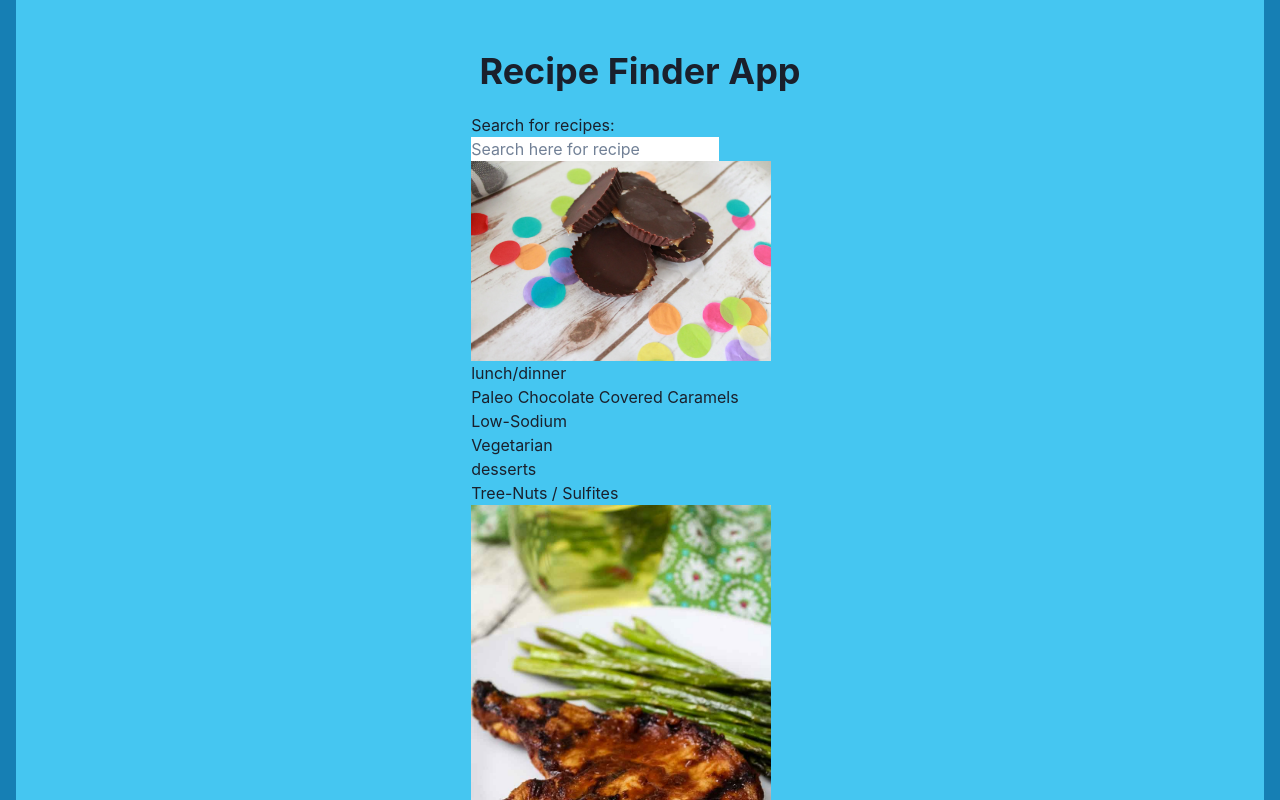
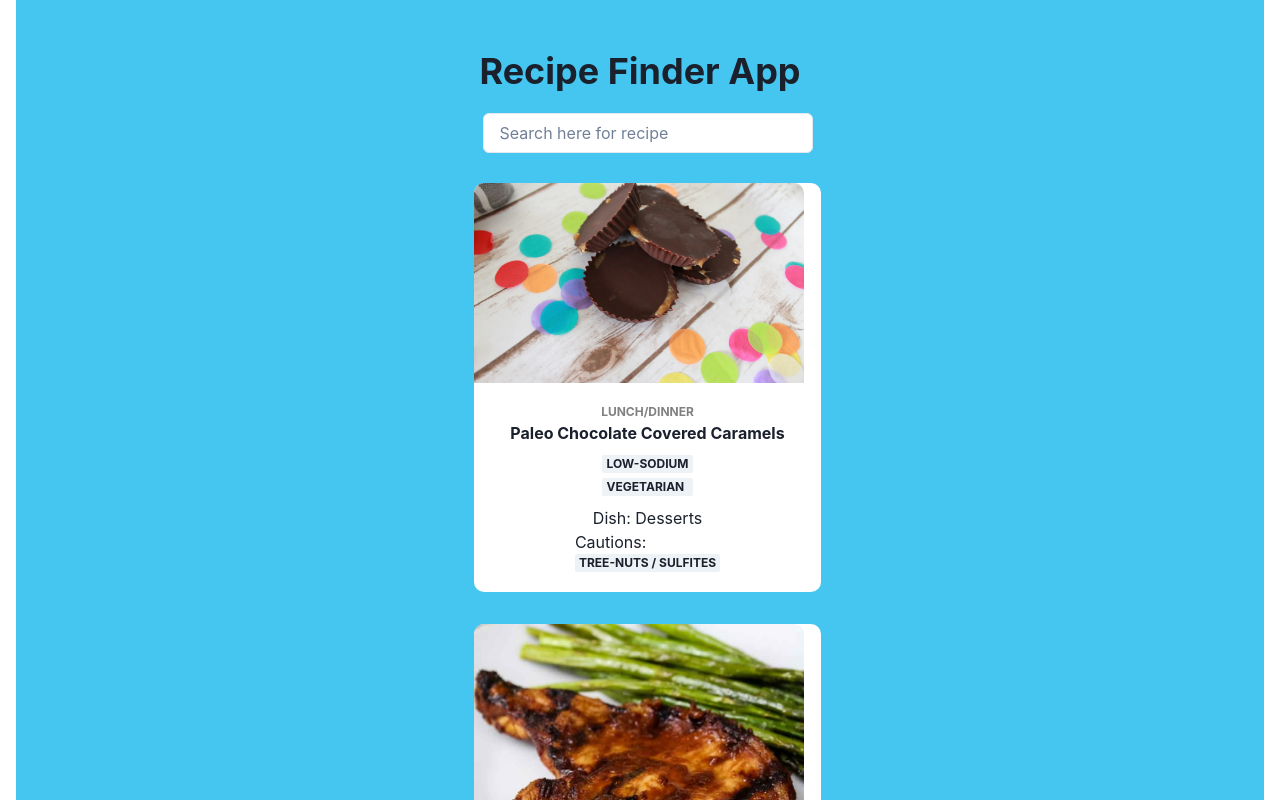
Before and after one commit to alexandrahendriks/REACT_Recipe_App, a React (Vite) app: page / in a window 1280 px wide. Shown: the top 800 px of the page. Built offline with nearby package versions, Linux system fonts and the light colour scheme.

Commit message:
added styling, class names and some javascript

```diff
--- a/src/components/DisplayRecipes.jsx
+++ b/src/components/DisplayRecipes.jsx
@@ -1,10 +1,12 @@
+import { Grid } from "@chakra-ui/react";
 import { DisplayRecipe } from "./UI/DisplayRecipe";
 
 export const DisplayRecipes = ({ recipes, onClick }) => {
   return (
-    <div className="recipes-grid">
+    <Grid className="recipes-grid" gap={3}>
       {recipes.map((recipe) => (
         <DisplayRecipe
+          className="one-recipe"
           key={recipe.recipe.url}
           id={recipe.recipe.url}
           recipe={recipe.recipe}
@@ -14,13 +16,15 @@ export const DisplayRecipes = ({ recipes, onClick }) => {
           dietLabels={recipe.recipe.dietLabels.join(" / ")}
           cautions={recipe.recipe.cautions.join(" / ")}
           mealType={recipe.recipe.mealType}
-          dishType={recipe.recipe.dishType}
+          dishType={recipe.recipe.dishType.map(
+            (a) => a.charAt(0).toUpperCase() + a.substr(1)
+          )}
           healthLabels={recipe.recipe.healthLabels
             .filter((label) => label === "Vegetarian" || label === "Vegan")
             .join(" / ")}
         />
       ))}
-    </div>
+    </Grid>
   );
 };
 
--- a/src/components/RecipeChoice.jsx
+++ b/src/components/RecipeChoice.jsx
@@ -19,6 +19,7 @@ export const RecipeChoice = ({ recipe, onClick }) => {
       padding="0px"
     >
       <Button
+        className="back-button"
         onClick={() => onClick()}
         variant="ghost"
         marginTop="15px"
@@ -45,14 +46,24 @@ export const RecipeChoice = ({ recipe, onClick }) => {
           flexDirection={"column"}
           alignItems="flex-start"
         >
-          <Badge>{recipe.mealType}</Badge>
-          <Heading fontSize={"16px"}>{recipe.label}</Heading>
-          <Text>Total cooking time: {recipe.totalTime} minutes</Text>
-          <Text>Servings: {recipe.yield}</Text>
-          <Heading fontSize={"12px"}>Ingerdients:</Heading>
-          <Container>
+          <Badge className="recipe-meal-type">{recipe.mealType}</Badge>
+          <Heading className="recipe-name" fontSize={"16px"}>
+            {recipe.label}
+          </Heading>
+          <Text className="cooking-time">
+            Total cooking time: {recipe.totalTime} minutes
+          </Text>
+          <Text className="servings">Servings: {recipe.yield}</Text>
+          <Heading className="ingerdients-title" fontSize={"12px"}>
+            Ingerdients:
+          </Heading>
+          <Container className="ingredients">
             {recipe.ingredientLines.map((item) => {
-              return <WrapItem key={item}>{item}</WrapItem>;
+              return (
+                <WrapItem className="ingredient" key={item}>
+                  {item}
+                </WrapItem>
+              );
             })}
           </Container>
         </Box>
@@ -62,26 +73,51 @@ export const RecipeChoice = ({ recipe, onClick }) => {
           flexDirection={"column"}
           overflow="hidden"
         >
-          <Heading fontSize={"12px"}>Health Labels:</Heading>
+          <Heading className="recipe-health-labels-title" fontSize={"12px"}>
+            Health Labels:
+          </Heading>
           <Container>
             {recipe.healthLabels.map((label) => {
-              return <Badge key={label}>{label}</Badge>;
+              return (
+                <Badge className="recipe-health-label" key={label}>
+                  {label}
+                </Badge>
+              );
             })}
           </Container>
-          <Heading fontSize={"12px"}>Diet:</Heading>
-          <Container display={"flex"} flexDirection="row" flexWrap={"wrap"}>
+          <Heading className="recipe-diet-title" fontSize={"12px"}>
+            Diet:
+          </Heading>
+          <Container
+            className="diet-title-labels"
+            display={"flex"}
+            flexDirection="row"
+            flexWrap={"wrap"}
+          >
             {recipe.dietLabels.map((label) => {
-              return <Badge key={label}>{label}</Badge>;
+              return (
+                <Badge className="diet-title-label" key={label}>
+                  {label}
+                </Badge>
+              );
             })}
           </Container>
 
-          <Heading fontSize={"12px"}>Cautions:</Heading>
-          <Container>
+          <Heading className="recipe-cautions" fontSize={"12px"}>
+            Cautions:
+          </Heading>
+          <Container className="recipe-cautions-labels">
             {recipe.cautions.map((label) => {
-              return <Badge key={label}>{label}</Badge>;
+              return (
+                <Badge className="recipe-cautions-label" key={label}>
+                  {label}
+                </Badge>
+              );
             })}
           </Container>
-          <Heading fontSize={"12px"}>Total nutrients:</Heading>
+          <Heading className="recipe-total-nutrients-title" fontSize={"12px"}>
+            Total nutrients:
+          </Heading>
           <div>
             {recipe.totalNutrients.ENERC_KCAL.label}:
             {Math.round(recipe.totalNutrients.ENERC_KCAL.quantity)}
--- a/src/components/SearchRecipe.jsx
+++ b/src/components/SearchRecipe.jsx
@@ -1,3 +1,4 @@
+import { Grid, Center } from "@chakra-ui/react";
 import { useState } from "react";
 import { DisplayRecipes } from "./DisplayRecipes";
 import { TextInput } from "./UI/TextInput";
@@ -20,14 +21,20 @@ export const SearchRecipe = ({ recipes, onClick }) => {
   };
 
   return (
-    <div>
-      <>
-        <label>Search for recipes:</label>
-        <TextInput onChange={handleChange} />
-        <DisplayRecipes onClick={onClick} recipes={matchedRecipes} />
-      </>
-    </div>
+    <>
+      <TextInput className="input-field" onChange={handleChange} />
+      <Grid
+        className="grid-continer-recipes"
+        gridTemplateColumns={"repeat(1, 1fr)"}
+        gridTemplateRows={"auto"}
+        marginLeft={"15px"}
+      >
+        <DisplayRecipes
+          className="displaying-all-recipes"
+          onClick={onClick}
+          recipes={matchedRecipes}
+        />
+      </Grid>
+    </>
   );
 };
-
-// Doesn't filter right away down to item
--- a/src/components/UI/Button.jsx
+++ b/src/components/UI/Button.jsx
@@ -1,7 +1,7 @@
 import { Button as CButton } from "@chakra-ui/react";
 export const Button = ({ onClick, ...props }) => {
   return (
-    <CButton colorScheme="teal" onClick={onClick} {...props}>
+    <CButton className="button" colorScheme="teal" onClick={onClick} {...props}>
       {"<"}
     </CButton>
   );
--- a/src/components/UI/DisplayRecipe.jsx
+++ b/src/components/UI/DisplayRecipe.jsx
@@ -1,3 +1,5 @@
+import { Badge, Box, Flex, Image } from "@chakra-ui/react";
+
 export const DisplayRecipe = ({
   image,
   label,
@@ -11,18 +13,68 @@ export const DisplayRecipe = ({
   recipe,
 }) => {
   return (
-    <div className="recipes" id={id} onClick={() => onClick(recipe)}>
-      <img className="img" src={image} alt="" width="300px" height="200px" />
-      <div className="text">
-        <h3>{mealType}</h3>
-        <h1>{label}</h1>
-        <h2>{dietLabels}</h2>
-        <h2>{healthLabels}</h2>
+    <Flex
+      className="recipes"
+      backgroundColor={"white"}
+      flexDirection={"column"}
+      marginBottom={"20px"}
+      borderTopRadius={"10px"}
+      borderBottomRadius={"10px"}
+      id={id}
+      onClick={() => onClick(recipe)}
+    >
+      <Image
+        className="img"
+        float={"left"}
+        borderTopRadius={"10px"}
+        objectFit="cover"
+        src={image}
+        alt=""
+        width="330px"
+        height="200px"
+      />
+      <Box
+        className="text"
+        display={"flex"}
+        flexDirection={"column"}
+        alignItems={"center"}
+        pt={"20px"}
+        pb={"20px"}
+      >
+        <Badge className="meal-type" color={"grey"} backgroundColor={"white"}>
+          {mealType}
+        </Badge>
+        <Box
+          className="name-of-food"
+          display={"flex"}
+          flexfontSize={"20px"}
+          fontWeight={"bold"}
+        >
+          {label}
+        </Box>
+        <Box
+          className="wrapper-healt-and-diet-labels"
+          display={"flex"}
+          flexDirection={"column"}
+          rowGap={"5px"}
+          mt={"10px"}
+          mb={"10px"}
+        >
+          <Badge className="diet-labels">{dietLabels}</Badge>
+          <Badge className="health-labels">{healthLabels}</Badge>
+        </Box>
 
-        <h2>{dishType}</h2>
-        <h2>{cautions}</h2>
-      </div>
-    </div>
+        <Box className="dish-type">Dish: {dishType}</Box>
+        <Box
+          className="cautions-title"
+          display={"flex"}
+          flexDirection={"column"}
+        >
+          Cautions:
+          <Badge className="cautions">{cautions}</Badge>
+        </Box>
+      </Box>
+    </Flex>
   );
 };
 
--- a/src/components/UI/TextInput.jsx
+++ b/src/components/UI/TextInput.jsx
@@ -1,12 +1,17 @@
+import { Input } from "@chakra-ui/react";
+
 export const TextInput = ({ onChange, ...props }) => {
   return (
-    <div className="input">
-      <input
-        type="text"
-        placeholder="Search here for recipe"
-        onChange={onChange}
-        {...props} /*New*/
-      />
-    </div>
+    <Input
+      className="input"
+      backgroundColor={"white"}
+      mb={"30px"}
+      ml={"15px"}
+      width={"330px"}
+      type="text"
+      placeholder="Search here for recipe"
+      onChange={onChange}
+      {...props}
+    />
   );
 };
--- a/src/index.css
+++ b/src/index.css
@@ -2,9 +2,9 @@
   margin: 0;
   padding: 0;
   box-sizing: border-box;
-  overflow: auto;
+  /*overflow: auto;*/
 }
-#root {
+body {
   background-color: rgb(22, 127, 180);
 }
 /* .recipes-grid {
--- a/src/main.jsx
+++ b/src/main.jsx
@@ -2,7 +2,7 @@ import { ChakraProvider } from "@chakra-ui/react";
 import React from "react";
 import ReactDOM from "react-dom/client";
 import { RecipesPage } from "./pages/RecipesPage";
-import "./index.css";
+//import "./index.css";
 
 ReactDOM.createRoot(document.getElementById("root")).render(
   <React.StrictMode>
```
